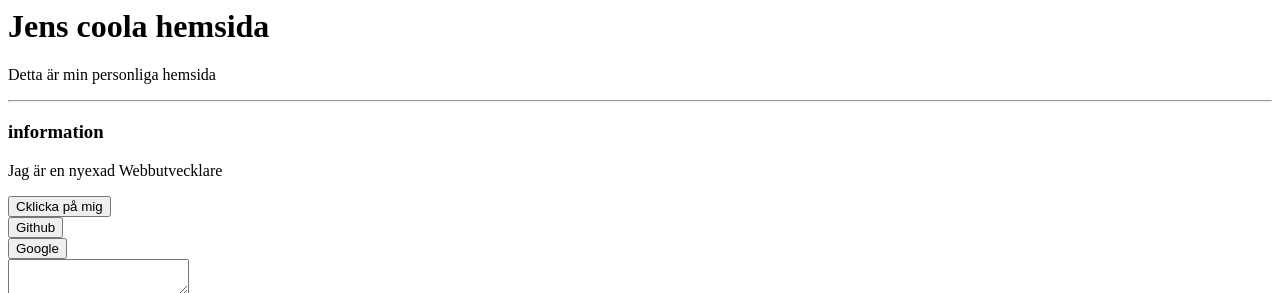
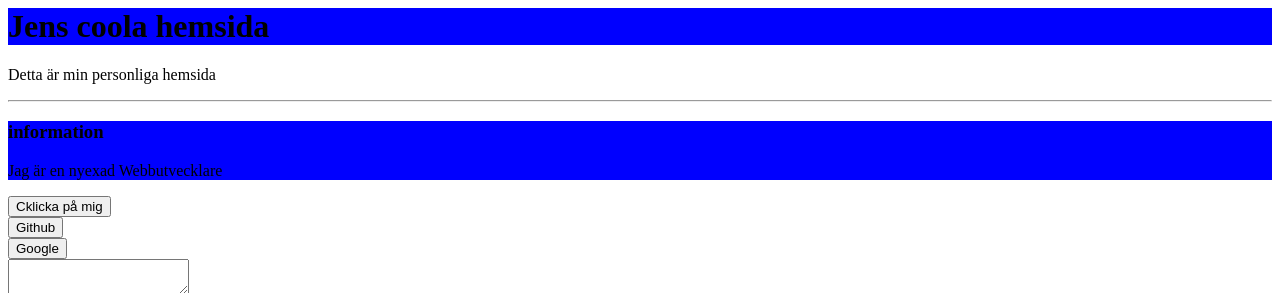
Before and after one commit to pempowicz89/hemsida1, a plain HTML site: page index.html in a window 1280 px wide. Shown: the top 293 px of the page. Drawn offline with Linux system fonts and the light colour scheme.

Commit message:
la till lite färg

```diff
--- a/index.html
+++ b/index.html
@@ -4,13 +4,13 @@
     </head>
 <body>
     <div title = "Hej hej">
-        <h1 >Jens coola hemsida</h1>
+        <h1 style = "background-color: blue;">Jens coola hemsida</h1>
         <p>Detta är min personliga hemsida</p>
     </div>
 
 
     <hr/>
- <div title= "hejeh">
+ <div style="background-color: blue;">
     <h3> information</h3>
     <p>Jag är en nyexad Webbutvecklare</p>
  </div>
```
